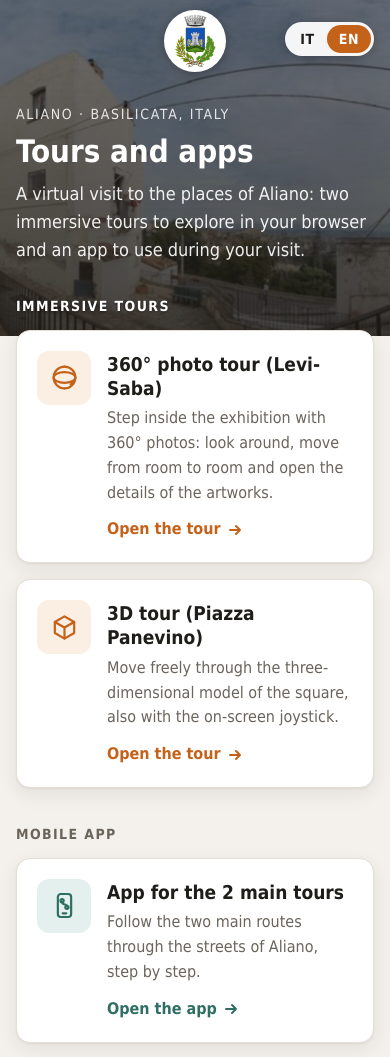
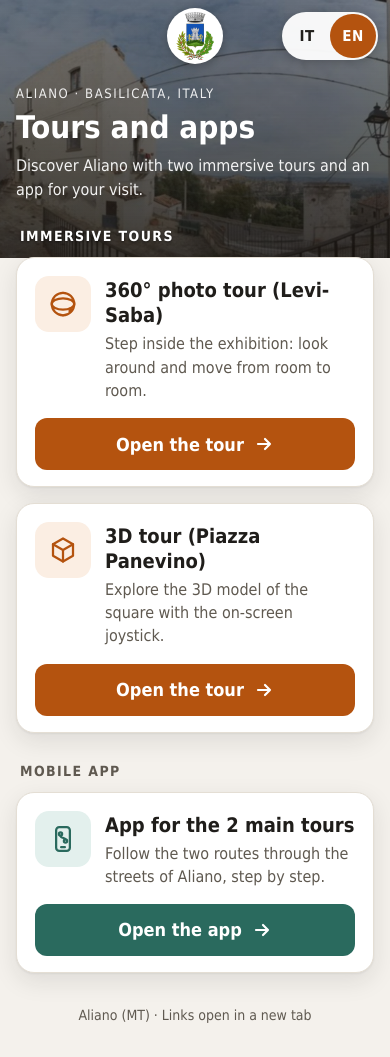
Before and after one commit to nimari72/aliano, a plain HTML site: page index.html in a window 390 px wide. Shown: the top 1057 px of the page. Drawn offline with Linux system fonts and the light colour scheme.

Commit message:
Pagina ottimizzata per smartphone: schede grandi con pulsanti pieni

```diff
--- a/index.html
+++ b/index.html
@@ -2,124 +2,142 @@
 <html lang="it">
 <head>
 <meta charset="utf-8">
-<meta name="viewport" content="width=device-width, initial-scale=1">
-<!-- come il tour: visibile a chi ha il link, non nei motori di ricerca (togliere questa riga per renderla ricercabile) -->
+<meta name="viewport" content="width=device-width, initial-scale=1, viewport-fit=cover">
+<!-- visibile solo a chi ha il link: non nei motori di ricerca (togliere questa riga per renderla ricercabile) -->
 <meta name="robots" content="noindex, nofollow, noimageindex, noarchive, nosnippet">
+<meta name="theme-color" content="#2a221b">
 <title>Aliano · Percorsi e applicazioni</title>
 <link rel="icon" href="stemma-aliano.png">
+<link rel="apple-touch-icon" href="stemma-aliano.png">
 <style>
+  /* Pagina pensata prima di tutto per lo smartphone: schede grandi, pulsanti >= 48 px */
   :root {
-    --bg: #f4f1ec; --card: #ffffff; --text: #1f1d1a; --muted: #6a645b; --line: #e4ded4;
-    --accent: #c4621a; --accent-soft: #fbeee3; --app: #2f6f63; --app-soft: #e3f0ed;
-    --shadow: 0 1px 2px rgba(31,29,26,.06), 0 6px 20px rgba(31,29,26,.08);
-    --chip: rgba(255,255,255,.94); --chip-text: #1f1d1a;
+    --bg: #f4f1ec; --card: #ffffff; --text: #1f1d1a; --muted: #5f5950; --line: #e4ded4;
+    --tour: #b4530f; --tour-soft: #fbeee3; --on-tour: #ffffff;
+    --app: #2a6a5e; --app-soft: #e3f0ed; --on-app: #ffffff;
+    --shadow: 0 1px 2px rgba(31,29,26,.06), 0 8px 24px rgba(31,29,26,.10);
+    --chip: rgba(255,255,255,.95); --chip-text: #1f1d1a;
+    --pad: max(16px, env(safe-area-inset-left));
   }
   @media (prefers-color-scheme: dark) {
     :root:not([data-theme="light"]) {
-      --bg: #161513; --card: #22201d; --text: #f1ede6; --muted: #a59e93; --line: #36322d;
-      --accent: #e8894a; --accent-soft: #3a2a1e; --app: #6cc2b0; --app-soft: #1d3330;
-      --shadow: 0 1px 2px rgba(0,0,0,.3), 0 6px 20px rgba(0,0,0,.35);
-      --chip: rgba(34,32,29,.94); --chip-text: #f1ede6;
+      --bg: #161513; --card: #23211e; --text: #f3efe8; --muted: #b1a99d; --line: #37332e;
+      --tour: #f0965a; --tour-soft: #3a2a1e; --on-tour: #1d1208;
+      --app: #74c9b6; --app-soft: #1d3330; --on-app: #0d1f1b;
+      --shadow: 0 1px 2px rgba(0,0,0,.35), 0 8px 24px rgba(0,0,0,.4);
+      --chip: rgba(35,33,30,.95); --chip-text: #f3efe8;
     }
   }
   :root[data-theme="dark"] {
-    --bg: #161513; --card: #22201d; --text: #f1ede6; --muted: #a59e93; --line: #36322d;
-    --accent: #e8894a; --accent-soft: #3a2a1e; --app: #6cc2b0; --app-soft: #1d3330;
-    --shadow: 0 1px 2px rgba(0,0,0,.3), 0 6px 20px rgba(0,0,0,.35);
-    --chip: rgba(34,32,29,.94); --chip-text: #f1ede6;
+    --bg: #161513; --card: #23211e; --text: #f3efe8; --muted: #b1a99d; --line: #37332e;
+    --tour: #f0965a; --tour-soft: #3a2a1e; --on-tour: #1d1208;
+    --app: #74c9b6; --app-soft: #1d3330; --on-app: #0d1f1b;
+    --shadow: 0 1px 2px rgba(0,0,0,.35), 0 8px 24px rgba(0,0,0,.4);
+    --chip: rgba(35,33,30,.95); --chip-text: #f3efe8;
   }
-  * { box-sizing: border-box; }
+  * { box-sizing: border-box; -webkit-tap-highlight-color: transparent; }
+  html { -webkit-text-size-adjust: 100%; text-size-adjust: 100%; }
   html, body { margin: 0; }
   body {
     background: var(--bg); color: var(--text);
-    /* Tahoma (Windows, macOS); su telefoni senza Tahoma si usa il carattere più simile */
-    font: 17px/1.55 Tahoma, Verdana, "Segoe UI", "DejaVu Sans", sans-serif;
+    /* Tahoma su computer; sui telefoni che non l'hanno si usa il carattere più simile */
+    font: 17px/1.5 Tahoma, Verdana, "Segoe UI", "DejaVu Sans", sans-serif;
   }
 
-  /* ---------- barra fissa in alto: trasparente sopra la foto, piena quando si scorre ---------- */
+  /* ---------- barra fissa: stemma al centro, lingua a destra ---------- */
   .topbar {
-    position: fixed; top: 0; left: 0; right: 0; height: 82px; z-index: 20;
+    position: fixed; top: 0; left: 0; right: 0; z-index: 20;
+    height: calc(72px + env(safe-area-inset-top)); padding-top: env(safe-area-inset-top);
     transition: background-color .2s ease, box-shadow .2s ease;
   }
   .topbar.scrolled {
-    background: color-mix(in srgb, var(--bg) 92%, transparent);
+    background: color-mix(in srgb, var(--bg) 94%, transparent);
     -webkit-backdrop-filter: blur(8px); backdrop-filter: blur(8px);
     box-shadow: 0 1px 0 var(--line), 0 4px 14px rgba(0,0,0,.08);
   }
-
-  /* ---------- stemma fisso al centro in alto ---------- */
   .stemma {
-    position: absolute; top: 10px; left: 50%; transform: translateX(-50%);
-    width: 62px; height: 62px; border-radius: 50%; padding: 5px;
-    background: #fff; box-shadow: 0 2px 10px rgba(0,0,0,.25);
-    display: block;
+    position: absolute; top: calc(8px + env(safe-area-inset-top)); left: 50%; transform: translateX(-50%);
+    width: 56px; height: 56px; border-radius: 50%; padding: 4px;
+    background: #fff; box-shadow: 0 2px 10px rgba(0,0,0,.25); display: block;
   }
   .stemma img { width: 100%; height: 100%; object-fit: contain; display: block; }
-
-  /* ---------- selettore lingua in alto a destra ---------- */
   .lang {
-    position: absolute; top: 22px; right: 16px;
-    display: inline-flex; padding: 3px; border-radius: 999px;
+    position: absolute; top: calc(12px + env(safe-area-inset-top)); right: max(12px, env(safe-area-inset-right));
+    display: inline-flex; padding: 2px; border-radius: 999px;
     background: var(--chip); box-shadow: 0 2px 10px rgba(0,0,0,.2);
   }
   .lang button {
-    font: 600 14px Tahoma, Verdana, sans-serif; letter-spacing: .04em;
-    border: 0; border-radius: 999px; padding: 6px 12px; cursor: pointer;
-    background: transparent; color: var(--chip-text);
+    min-width: 46px; min-height: 44px; padding: 0 10px;          /* area di tocco comoda */
+    font: 700 15px Tahoma, Verdana, sans-serif; letter-spacing: .03em;
+    border: 0; border-radius: 999px; cursor: pointer; background: transparent; color: var(--chip-text);
   }
-  .lang button[aria-pressed="true"] { background: var(--accent); color: #fff; }
-  .lang button:focus-visible { outline: 2px solid var(--accent); outline-offset: 2px; }
+  .lang button[aria-pressed="true"] { background: var(--tour); color: var(--on-tour); }
+  .lang button:focus-visible { outline: 2px solid var(--tour); outline-offset: 2px; }
 
+  /* ---------- intestazione compatta: le schede si vedono subito ---------- */
   header {
-    position: relative; color: #fff; padding: 104px 16px 72px;
-    background: linear-gradient(180deg, rgba(20,16,12,.55), rgba(20,16,12,.75)), url("sfondo.jpg") center 60% / cover no-repeat, #3a3128;
+    color: #fff;
+    padding: calc(84px + env(safe-area-inset-top)) var(--pad) 56px;
+    background: linear-gradient(180deg, rgba(20,16,12,.5), rgba(20,16,12,.78)), url("sfondo.jpg") center 60% / cover no-repeat, #3a3128;
   }
-  .wrap { max-width: 720px; margin: 0 auto; }
-  header .kicker { font-size: 14px; letter-spacing: .12em; text-transform: uppercase; opacity: .85; margin: 0 0 8px; }
-  header h1 { font-size: clamp(31px, 6vw, 48px); line-height: 1.12; margin: 0 0 12px; font-weight: 700; }
-  header p.lead { max-width: 580px; margin: 0; font-size: 18px; opacity: .92; }
+  .wrap { max-width: 640px; margin: 0 auto; }
+  header .kicker { font-size: 13px; letter-spacing: .12em; text-transform: uppercase; opacity: .9; margin: 0 0 6px; }
+  header h1 { font-size: clamp(28px, 8vw, 44px); line-height: 1.12; margin: 0 0 10px; font-weight: 700; }
+  header p.lead { margin: 0; font-size: 16px; opacity: .93; }
 
-  main { padding: 0 16px 48px; margin-top: -40px; position: relative; }
-  section + section { margin-top: 36px; }
-  h2 { font-size: 14px; letter-spacing: .1em; text-transform: uppercase; color: var(--muted); margin: 0 0 12px; font-weight: 700; }
-  main > .wrap > section:first-child h2 { color: #fff; text-shadow: 0 1px 3px rgba(0,0,0,.5); }
+  main { padding: 0 var(--pad) calc(32px + env(safe-area-inset-bottom)); margin-top: -32px; position: relative; }
+  section + section { margin-top: 28px; }
+  h2 { font-size: 14px; letter-spacing: .1em; text-transform: uppercase; color: var(--muted); margin: 0 0 10px 4px; font-weight: 700; }
+  main > .wrap > section:first-child h2 { color: #fff; text-shadow: 0 1px 3px rgba(0,0,0,.6); }
+  .list { display: grid; grid-template-columns: 1fr; gap: 16px; }
 
-  /* schede una sotto l'altra, in una sola colonna */
-  .grid { display: grid; grid-template-columns: 1fr; gap: 16px; }
-
+  /* ---------- scheda: tutta toccabile, con pulsante pieno in fondo ---------- */
   a.card {
-    display: flex; gap: 16px; align-items: flex-start; text-decoration: none; color: inherit;
-    background: var(--card); border: 1px solid var(--line); border-radius: 14px; padding: 20px;
-    box-shadow: var(--shadow); transition: transform .15s ease, border-color .15s ease;
-    min-height: 100%;
+    display: block; text-decoration: none; color: inherit;
+    background: var(--card); border: 1px solid var(--line); border-radius: 18px;
+    padding: 18px 18px 16px; box-shadow: var(--shadow);
+    transition: transform .12s ease, box-shadow .12s ease;
+    touch-action: manipulation;
   }
-  a.card:hover { transform: translateY(-2px); border-color: var(--accent); }
-  a.card:focus-visible { outline: 3px solid var(--accent); outline-offset: 3px; }
-  .app a.card:hover { border-color: var(--app); }
+  a.card:active { transform: scale(.985); box-shadow: 0 1px 2px rgba(0,0,0,.1); }
+  a.card:focus-visible { outline: 3px solid var(--tour); outline-offset: 3px; }
   .app a.card:focus-visible { outline-color: var(--app); }
-
+  .top { display: flex; gap: 14px; align-items: flex-start; }
   .ico {
-    flex: none; width: 54px; height: 54px; border-radius: 12px; display: grid; place-items: center;
-    background: var(--accent-soft); color: var(--accent);
+    flex: none; width: 56px; height: 56px; border-radius: 14px; display: grid; place-items: center;
+    background: var(--tour-soft); color: var(--tour);
   }
   .app .ico { background: var(--app-soft); color: var(--app); }
-  .ico svg { width: 29px; height: 29px; }
-  .body { flex: 1; min-width: 0; }
-  .body h3 { margin: 2px 0 6px; font-size: 19px; line-height: 1.25; }
-  .body p { margin: 0; color: var(--muted); font-size: 16px; }
-  .go { display: inline-flex; align-items: center; gap: 6px; margin-top: 12px; font-weight: 700; font-size: 16px; color: var(--accent); }
-  .app .go { color: var(--app); }
-  .go svg { width: 16px; height: 16px; transition: transform .15s ease; }
-  a.card:hover .go svg { transform: translateX(3px); }
+  .ico svg { width: 30px; height: 30px; }
+  .txt { flex: 1; min-width: 0; }
+  .txt h3 { margin: 2px 0 4px; font-size: 20px; line-height: 1.25; }
+  .txt p { margin: 0; color: var(--muted); font-size: 16px; line-height: 1.45; }
+  .cta {
+    margin-top: 16px; min-height: 52px; border-radius: 12px; padding: 12px 16px;
+    display: flex; align-items: center; justify-content: center; gap: 10px;
+    background: var(--tour); color: var(--on-tour); font-weight: 700; font-size: 18px;
+  }
+  .app .cta { background: var(--app); color: var(--on-app); }
+  .cta svg { width: 20px; height: 20px; flex: none; }
 
-  footer { text-align: center; color: var(--muted); font-size: 14px; padding: 0 16px 32px; }
-  @media (prefers-reduced-motion: reduce) { a.card, .go svg { transition: none; } a.card:hover { transform: none; } }
+  footer { text-align: center; color: var(--muted); font-size: 14px; padding: 0 var(--pad) calc(28px + env(safe-area-inset-bottom)); }
+
+  /* ---------- schermi più grandi: stessa colonna, un po' più di respiro ---------- */
+  @media (min-width: 700px) {
+    header { padding-top: 104px; padding-bottom: 72px; }
+    header p.lead { font-size: 18px; }
+    a.card { padding: 22px 24px 20px; transition: transform .15s ease, border-color .15s ease; }
+    a.card:hover { transform: translateY(-2px); border-color: var(--tour); }
+    .app a.card:hover { border-color: var(--app); }
+    .cta { justify-content: flex-start; width: max-content; min-width: 240px; padding: 12px 22px; }
+  }
+  @media (prefers-reduced-motion: reduce) { a.card { transition: none; } a.card:active, a.card:hover { transform: none; } }
 </style>
 </head>
 <body>
 <div class="topbar" id="topbar">
   <a class="stemma" href="https://comune.aliano.mt.it/" target="_blank" rel="noopener" data-i18n-attr="title:logo_title">
-    <img src="stemma-aliano.png" alt="Stemma del Comune di Aliano" data-i18n-attr="alt:logo_alt" width="52" height="52">
+    <img src="stemma-aliano.png" alt="Stemma del Comune di Aliano" data-i18n-attr="alt:logo_alt" width="48" height="48">
   </a>
   <div class="lang" role="group" aria-label="Lingua / Language">
     <button type="button" data-lang="it" aria-pressed="true" lang="it" title="Italiano">IT</button>
@@ -131,7 +149,7 @@
   <div class="wrap">
     <p class="kicker" data-i18n="kicker">Aliano · Basilicata</p>
     <h1 data-i18n="title">Percorsi e applicazioni</h1>
-    <p class="lead" data-i18n="lead">Visita virtuale dei luoghi di Aliano: due percorsi immersivi da esplorare nel browser e un'applicazione da usare durante la visita.</p>
+    <p class="lead" data-i18n="lead">Scopri Aliano con due percorsi immersivi e un'applicazione per la visita.</p>
   </div>
 </header>
 
@@ -139,42 +157,48 @@
   <div class="wrap">
     <section aria-labelledby="h-percorsi">
       <h2 id="h-percorsi" data-i18n="h_tours">Percorsi immersivi</h2>
-      <div class="grid">
+      <div class="list">
         <a class="card" href="https://nimari72.github.io/tour-lessico/" target="_blank" rel="noopener">
+          <div class="top">
             <div class="ico" aria-hidden="true">
               <svg viewBox="0 0 24 24" fill="none" stroke="currentColor" stroke-width="1.8" stroke-linecap="round" stroke-linejoin="round"><ellipse cx="12" cy="12" rx="9" ry="4.5"/><path d="M12 3a9 9 0 0 1 0 18"/><path d="M12 3a9 9 0 0 0 0 18"/><path d="M17.5 15.8l1.5 1.2-1.9.6"/></svg>
             </div>
-          <div class="body">
+            <div class="txt">
               <h3 data-i18n="t360">Percorso con foto 360 (Levi-Saba)</h3>
-            <p data-i18n="d360">Entra nella mostra con le foto a 360 gradi: guardati intorno, passa da una sala all'altra e apri i dettagli delle opere.</p>
-            <span class="go"><span data-i18n="go_tour">Apri il percorso</span> <svg viewBox="0 0 16 16" fill="none" stroke="currentColor" stroke-width="2" stroke-linecap="round" stroke-linejoin="round" aria-hidden="true"><path d="M3 8h10M9 4l4 4-4 4"/></svg></span>
+              <p data-i18n="d360">Entra nella mostra: guardati intorno e passa da una sala all'altra.</p>
             </div>
+          </div>
+          <div class="cta"><span data-i18n="go_tour">Apri il percorso</span><svg viewBox="0 0 20 20" fill="none" stroke="currentColor" stroke-width="2.2" stroke-linecap="round" stroke-linejoin="round" aria-hidden="true"><path d="M4 10h12M11 5l5 5-5 5"/></svg></div>
         </a>
         <a class="card" href="https://assetstaticpages.s3.eu-south-1.amazonaws.com/panevino_viewer/index.html?lodbase=2.5&amp;pixelratio=1&amp;joystick=1" target="_blank" rel="noopener">
+          <div class="top">
             <div class="ico" aria-hidden="true">
               <svg viewBox="0 0 24 24" fill="none" stroke="currentColor" stroke-width="1.8" stroke-linecap="round" stroke-linejoin="round"><path d="M12 2.8l8 4.6v9.2l-8 4.6-8-4.6V7.4z"/><path d="M12 12l8-4.6M12 12v9.2M12 12L4 7.4"/></svg>
             </div>
-          <div class="body">
+            <div class="txt">
               <h3 data-i18n="t3d">Percorso 3D (Piazza Panevino)</h3>
-            <p data-i18n="d3d">Muoviti liberamente nel modello tridimensionale della piazza, anche con il joystick sullo schermo.</p>
-            <span class="go"><span data-i18n="go_tour">Apri il percorso</span> <svg viewBox="0 0 16 16" fill="none" stroke="currentColor" stroke-width="2" stroke-linecap="round" stroke-linejoin="round" aria-hidden="true"><path d="M3 8h10M9 4l4 4-4 4"/></svg></span>
+              <p data-i18n="d3d">Muoviti nel modello 3D della piazza con il joystick sullo schermo.</p>
             </div>
+          </div>
+          <div class="cta"><span data-i18n="go_tour">Apri il percorso</span><svg viewBox="0 0 20 20" fill="none" stroke="currentColor" stroke-width="2.2" stroke-linecap="round" stroke-linejoin="round" aria-hidden="true"><path d="M4 10h12M11 5l5 5-5 5"/></svg></div>
         </a>
       </div>
     </section>
 
     <section class="app" aria-labelledby="h-app">
       <h2 id="h-app" data-i18n="h_app">Applicazione mobile</h2>
-      <div class="grid">
+      <div class="list">
         <a class="card" href="https://aton-changes.net:8083/container_linear_tours/1_lang_page_aliano_linear_tours.html" target="_blank" rel="noopener">
+          <div class="top">
             <div class="ico" aria-hidden="true">
               <svg viewBox="0 0 24 24" fill="none" stroke="currentColor" stroke-width="1.8" stroke-linecap="round" stroke-linejoin="round"><rect x="6.5" y="2.5" width="11" height="19" rx="2.5"/><path d="M10.5 18.5h3"/><circle cx="10" cy="8" r="1.3"/><circle cx="14" cy="13.5" r="1.3"/><path d="M10 9.3c0 2.2 4 1.6 4 2.9"/></svg>
             </div>
-          <div class="body">
+            <div class="txt">
               <h3 data-i18n="tapp">Applicazione dei 2 tour principali</h3>
-            <p data-i18n="dapp">Segui passo dopo passo i due itinerari principali tra le strade di Aliano.</p>
-            <span class="go"><span data-i18n="go_app">Apri l'applicazione</span> <svg viewBox="0 0 16 16" fill="none" stroke="currentColor" stroke-width="2" stroke-linecap="round" stroke-linejoin="round" aria-hidden="true"><path d="M3 8h10M9 4l4 4-4 4"/></svg></span>
+              <p data-i18n="dapp">Segui passo dopo passo i due itinerari tra le strade di Aliano.</p>
             </div>
+          </div>
+          <div class="cta"><span data-i18n="go_app">Apri l'applicazione</span><svg viewBox="0 0 20 20" fill="none" stroke="currentColor" stroke-width="2.2" stroke-linecap="round" stroke-linejoin="round" aria-hidden="true"><path d="M4 10h12M11 5l5 5-5 5"/></svg></div>
         </a>
       </div>
     </section>
@@ -190,16 +214,16 @@ const TEXT = {
     page_title: "Aliano · Percorsi e applicazioni",
     kicker: "Aliano · Basilicata",
     title: "Percorsi e applicazioni",
-    lead: "Visita virtuale dei luoghi di Aliano: due percorsi immersivi da esplorare nel browser e un'applicazione da usare durante la visita.",
+    lead: "Scopri Aliano con due percorsi immersivi e un'applicazione per la visita.",
     h_tours: "Percorsi immersivi",
     t360: "Percorso con foto 360 (Levi-Saba)",
-    d360: "Entra nella mostra con le foto a 360 gradi: guardati intorno, passa da una sala all'altra e apri i dettagli delle opere.",
+    d360: "Entra nella mostra: guardati intorno e passa da una sala all'altra.",
     t3d: "Percorso 3D (Piazza Panevino)",
-    d3d: "Muoviti liberamente nel modello tridimensionale della piazza, anche con il joystick sullo schermo.",
+    d3d: "Muoviti nel modello 3D della piazza con il joystick sullo schermo.",
     go_tour: "Apri il percorso",
     h_app: "Applicazione mobile",
     tapp: "Applicazione dei 2 tour principali",
-    dapp: "Segui passo dopo passo i due itinerari principali tra le strade di Aliano.",
+    dapp: "Segui passo dopo passo i due itinerari tra le strade di Aliano.",
     go_app: "Apri l'applicazione",
     footer: "Aliano (MT) · I collegamenti si aprono in una nuova scheda",
     logo_alt: "Stemma del Comune di Aliano",
@@ -209,16 +233,16 @@ const TEXT = {
     page_title: "Aliano · Tours and apps",
     kicker: "Aliano · Basilicata, Italy",
     title: "Tours and apps",
-    lead: "A virtual visit to the places of Aliano: two immersive tours to explore in your browser and an app to use during your visit.",
+    lead: "Discover Aliano with two immersive tours and an app for your visit.",
     h_tours: "Immersive tours",
     t360: "360° photo tour (Levi-Saba)",
-    d360: "Step inside the exhibition with 360° photos: look around, move from room to room and open the details of the artworks.",
+    d360: "Step inside the exhibition: look around and move from room to room.",
     t3d: "3D tour (Piazza Panevino)",
-    d3d: "Move freely through the three-dimensional model of the square, also with the on-screen joystick.",
+    d3d: "Explore the 3D model of the square with the on-screen joystick.",
     go_tour: "Open the tour",
     h_app: "Mobile app",
     tapp: "App for the 2 main tours",
-    dapp: "Follow the two main routes through the streets of Aliano, step by step.",
+    dapp: "Follow the two routes through the streets of Aliano, step by step.",
     go_app: "Open the app",
     footer: "Aliano (MT) · Links open in a new tab",
     logo_alt: "Coat of arms of the Municipality of Aliano",
@@ -238,16 +262,15 @@ function setLang(lang) {
   document.querySelectorAll(".lang button").forEach(b => b.setAttribute("aria-pressed", String(b.dataset.lang === lang)));
   try { localStorage.setItem("aliano_lang", lang); } catch (_) {}
 }
-
 document.querySelectorAll(".lang button").forEach(b => b.addEventListener("click", () => setLang(b.dataset.lang)));
 
-// barra in alto piena appena la pagina scorre (così stemma e lingua non coprono il testo)
+// barra in alto piena appena la pagina scorre (stemma e lingua non coprono il testo)
 const topbar = document.getElementById("topbar");
-const onScroll = () => topbar.classList.toggle("scrolled", window.scrollY > 40);
+const onScroll = () => topbar.classList.toggle("scrolled", window.scrollY > 30);
 window.addEventListener("scroll", onScroll, { passive: true });
 onScroll();
 
-// lingua iniziale: ?lang=en nell'indirizzo, poi l'ultima scelta, poi la lingua del browser
+// lingua iniziale: ?lang=en nell'indirizzo, poi l'ultima scelta, poi la lingua del telefono
 (function () {
   let lang = new URLSearchParams(location.search).get("lang");
   if (!TEXT[lang]) { try { lang = localStorage.getItem("aliano_lang"); } catch (_) { lang = null; } }
```
Lines whose indentation alone changed are shown as unchanged.
